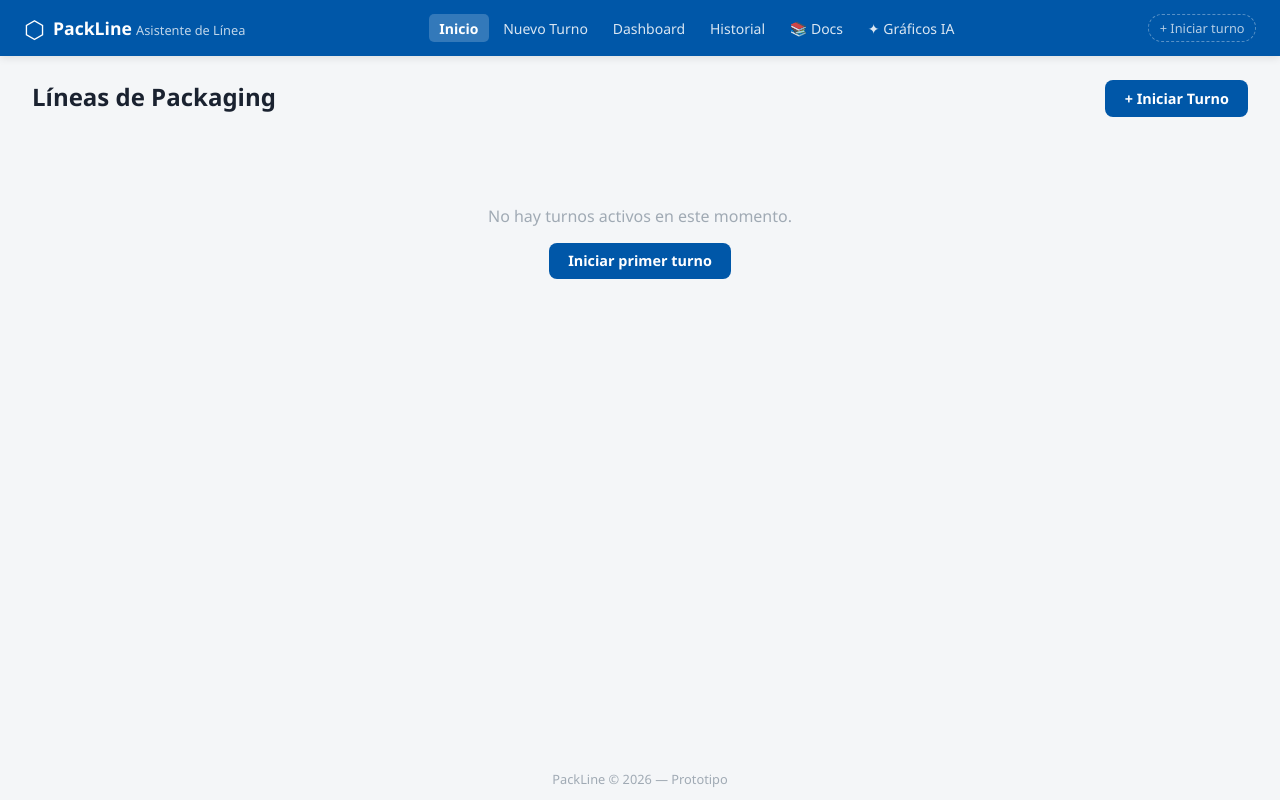
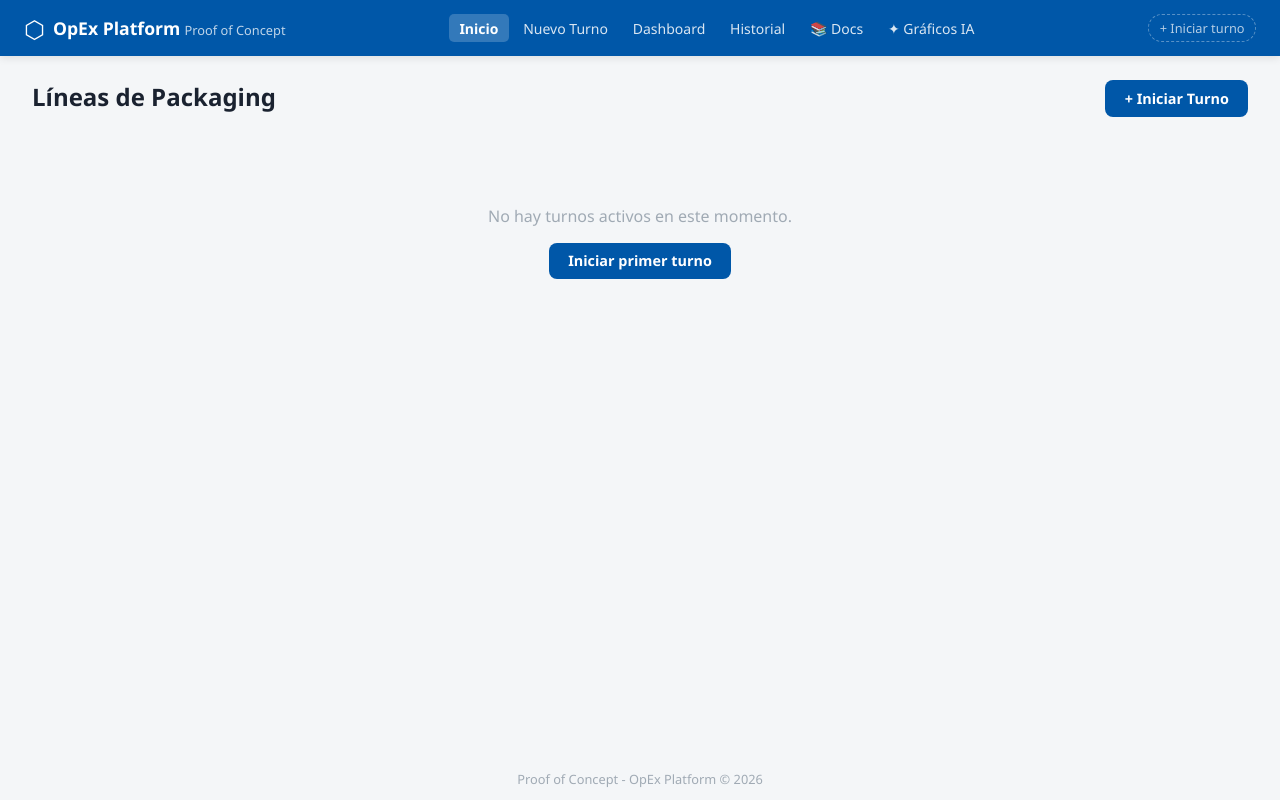
Before and after one commit to GBajo/Proof-of-concept-Operational-Excellence-Platform, a Flask app: page / in a window 1280 px wide. Run offline with Flask 3, Linux system fonts and the light colour scheme; data that the repository does not hold is empty.

Commit message:
Renombrar aplicación: PackLine → Proof of Concept - OpEx Platform
- Título del navegador y navbar: OpEx Platform / Proof of Concept
- Footer global: Proof of Concept - OpEx Platform © 2026
- Modal asistente en turno activo: Asistente OpEx
- Cabecera y pie del informe de turno imprimible

Co-Authored-By: Claude Sonnet 4.6 <noreply@anthropic.com>

```diff
--- a/templates/base.html
+++ b/templates/base.html
@@ -3,7 +3,7 @@
 <head>
   <meta charset="UTF-8">
   <meta name="viewport" content="width=device-width, initial-scale=1.0">
-  <title>{% block title %}PackLine{% endblock %} — Asistente de Línea</title>
+  <title>{% block title %}OpEx Platform{% endblock %} — Proof of Concept</title>
   <link rel="stylesheet" href="{{ url_for('static', filename='css/main.css') }}">
   <link rel="stylesheet" href="{{ url_for('static', filename='css/dashboard.css') }}">
   <link rel="stylesheet" href="{{ url_for('static', filename='css/voice.css') }}">
@@ -16,8 +16,8 @@
     <div class="topbar__brand">
       <span class="topbar__logo">⬡</span>
       <div>
-        <span class="topbar__title">PackLine</span>
-        <span class="topbar__subtitle">Asistente de Línea</span>
+        <span class="topbar__title">OpEx Platform</span>
+        <span class="topbar__subtitle">Proof of Concept</span>
       </div>
     </div>
 
@@ -91,7 +91,7 @@
   </main>
 
   <footer class="footer">
-    <span>PackLine © 2026 — Prototipo</span>
+    <span>Proof of Concept - OpEx Platform © 2026</span>
   </footer>
 
   <script src="{{ url_for('static', filename='js/utils.js') }}"></script>
--- a/templates/shift/active.html
+++ b/templates/shift/active.html
@@ -272,7 +272,7 @@
   <div class="ai-modal">
     <div class="ai-modal__header">
       <span class="ai-modal__icon">🤖</span>
-      <h3 class="ai-modal__title">Asistente de Línea</h3>
+      <h3 class="ai-modal__title">Asistente OpEx</h3>
       <button class="ai-modal__close" onclick="closeAssistantModal()" title="Cerrar">✕</button>
     </div>
     <div class="ai-modal__body">
--- a/templates/shift/summary.html
+++ b/templates/shift/summary.html
@@ -19,7 +19,7 @@
     <div class="report-header__brand">
       <span class="report-header__logo">⬡</span>
       <div>
-        <div class="report-header__company">PackLine — Asistente de Línea</div>
+        <div class="report-header__company">Proof of Concept - OpEx Platform</div>
         <div class="report-header__subtitle">Informe de Turno</div>
       </div>
     </div>
@@ -286,7 +286,7 @@
   <!-- Pie del informe -->
   <div class="report-footer">
     <span>Generado el {{ generation_date }}</span>
-    <span>PackLine v1.0 — Prototipo</span>
+    <span>Proof of Concept - OpEx Platform</span>
     <span>Turno #{{ shift.id }} · Línea {{ shift.line_number }}</span>
   </div>
 
```
